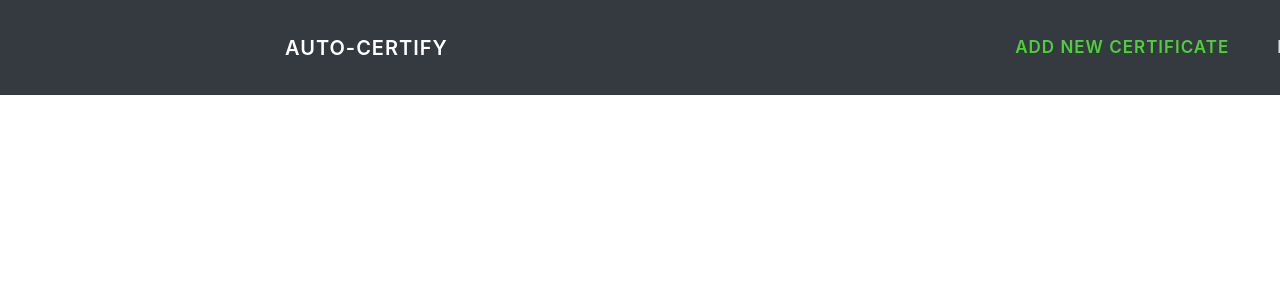
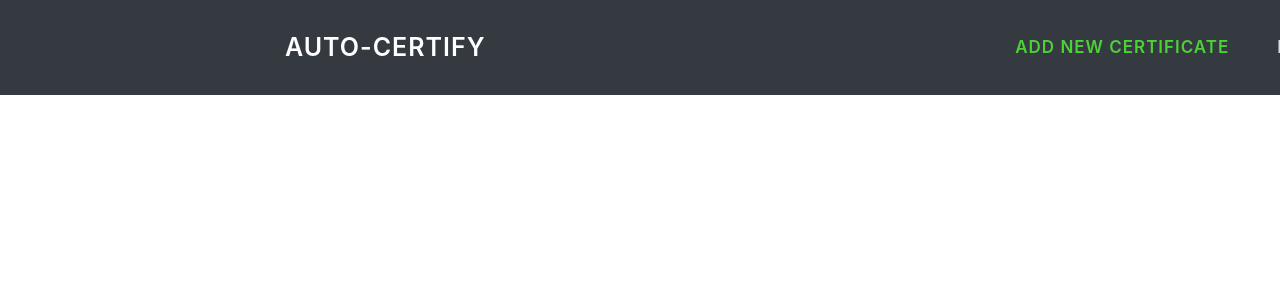
Before and after one commit to InvincibleDev/autocertificate, a Django app: page /dashboard/ in a window 1280 px wide; the page is wider, and only the part inside the window is pictured. Shown: the top 300 px of that part. Run offline with Django 3.2, Linux system fonts and the light colour scheme; some libraries are stand-ins or nearby versions.

Commit message:
1st page

```diff
--- a/webserver/static/js/getCert.js
+++ b/webserver/static/js/getCert.js
@@ -17,10 +17,10 @@
  				<div class="my" style="box-shadow: 0 4px 8px 0 rgba(0,0,0,0.2);
                       transition: 0.3s;
                       width:500px;height:340px; margin:50px;">
-                    <h4 style="font-weight:500; letter-spacing:0.1px;font-size:25px;position:relative;top:10px;text-align:center;color:#079992;"><b>${certificate.title}</b></h4>
 
   					<a href="/certificate/${parseInt(certificate.id)}">
  					<img src="${certificate.template}" style="width:100%;height:300px;padding:10px;">
+                    <h4 style="font-weight:500; letter-spacing:0.1px;font-size:25px;position:relative;top:2px;text-align:center;color:#079992;"><b>${certificate.title}</b></h4>
  					</a>
 
     				</div>
--- a/webserver/templates/dashboard.html
+++ b/webserver/templates/dashboard.html
@@ -18,7 +18,7 @@
 	<nav class="navbar navbar-expand-lg navbar-dark bg-dark" style="height: 95px;width:210vh;">
 			<div class="container">
 
-				<a class="navbar-brand" href="#" style="font-size: 20px;">Auto-Certify</a>
+				<a class="navbar-brand" href="#" style="font-size: 25px;">Auto-Certify</a>
 				<button class="navbar-toggler" type="button" data-toggle="collapse" data-target="#navbarNavAltMarkup" aria-controls="navbarNavAltMarkup" aria-expanded="false" aria-label="Toggle navigation">
 				<span class="navbar-toggler-icon"></span>
 				</button>
```
